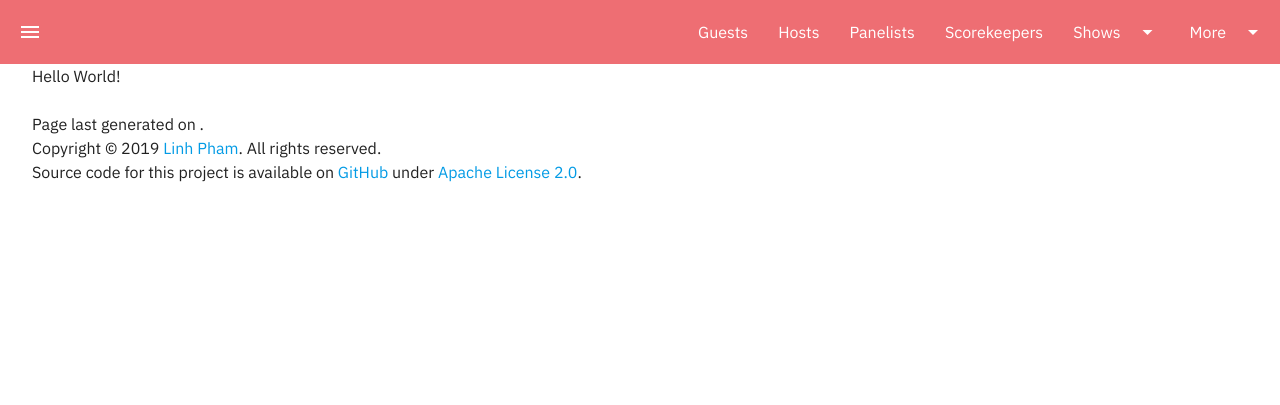
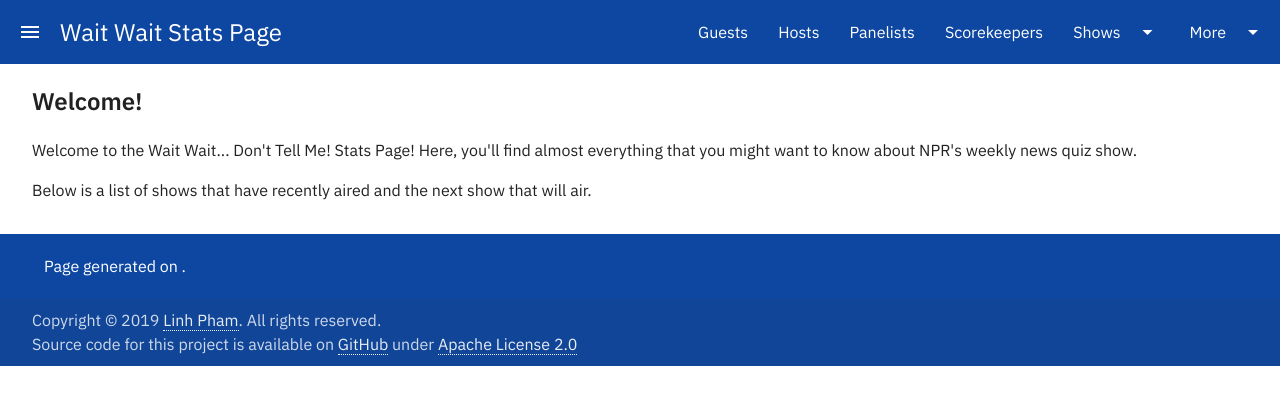
Before and after one commit to questionlp/stats.wwdt.me_archived, a Flask app: template templates/index.html in a window 1280 px wide. Shown: the top 405 px of the page. Run offline with Flask 2, Linux system fonts and the light colour scheme; the template is opened without the code that fills it, so the values that code supplies are empty; parts of the project's set-up code (start-up, migrations or seed data) failed here and were passed over.

Commit message:
Build out of shows views

```diff
--- a/app.py
+++ b/app.py
@@ -3,9 +3,9 @@
 # stats.wwdt.me is relased under the terms of the Apache License 2.0
 """Flask application startup file"""
 
-from datetime import datetime
+from datetime import date, datetime
+from dateutil import parser
 import json
-import os
 import pytz
 from typing import Optional, Text
 
@@ -57,6 +57,14 @@ def retrieve_show_years(reverse_order: bool = True):
         years.reverse()
 
     return years
+
+def date_string_to_date(date_string: Text):
+    try:
+        date = parser.parse(date_string)
+        return date
+    except:
+        return None
+
 #endregion
 
 #region Filters
@@ -71,8 +79,11 @@ def panelist_rank_format(rank: Text):
     }
     return rank_label[rank]
 
+@app.template_filter("pretty_jsonify")
+def pretty_jsonify(data):
+    return json.dumps(data, indent=2)
+
 #endregion
-
 
 #region Error Routes
 def error_500(error):
@@ -80,17 +91,20 @@ def error_500(error):
 
 #endregion
 
+#region General Redirect Routes
+@app.route("/location")
+def get_location():
+    return redirect(url_for("index"))
 
 #region Default Routes
 @app.route("/")
-@app.route("/guest")
-@app.route("/location")
-@app.route("/panelist")
-@app.route("/scorekeeper")
-@app.route("/show")
 def index():
+    database_connection.reconnect()
+    recent_shows = ww_show.details.retrieve_recent(database_connection)
+    recent_shows.reverse()
     return render_template("index.html",
                            show_years=retrieve_show_years(),
+                           shows=recent_shows,
                            ga_property_code=ga_property_code,
                            rendered_at=generate_date_time_stamp())
 
@@ -98,6 +112,10 @@ def index():
 
 
 #region Guest Routes
+@app.route("/guest")
+def get_guest():
+    return redirect(url_for("get_guests"), code=301)
+
 @app.route("/guests")
 def get_guests():
     database_connection.reconnect()
@@ -119,6 +137,10 @@ def get_guests_details(guest: Text):
 
 
 #region Host Routes
+@app.route("/host")
+def get_host():
+    return redirect(url_for("get_hosts"), code=301)
+
 @app.route("/hosts")
 def get_hosts():
     database_connection.reconnect()
@@ -140,6 +162,10 @@ def get_hosts_details(host: Text):
 
 
 #region Panelist Routes
+@app.route("/panelist")
+def get_panelist():
+    return redirect(url_for("get_panelists"), code=301)
+
 @app.route("/panelists")
 def get_panelists():
     database_connection.reconnect()
@@ -162,6 +188,10 @@ def get_panelists_details(panelist: Text):
 
 
 #region Scorekeeper Routes
+@app.route("/scorekeeper")
+def get_scorekeeper():
+    return redirect(url_for("get_scorekeepers"), code=301)
+
 @app.route("/scorekeepers")
 def get_scorekeepers():
     return
@@ -180,21 +210,82 @@ def get_scorekeepers_details(scorekeeper: Text):
 
 
 #region Show Routes
+@app.route("/show")
+def get_show():
+    return redirect(url_for("get_shows"), code=301)
+
 @app.route("/shows")
 def get_shows():
     return
 
 @app.route("/shows/<int:year>")
 def get_shows_year(year: int):
-    return
+    database_connection.reconnect()
+    date_year = date(year=year, month=1, day=1)
+    show_months = ww_show.info.retrieve_months_by_year(show_year=year,
+                                                       database_connection=database_connection)
+    months = []
+    for month in show_months:
+        months.append(date(year=year, month=month, day=1))
+
+    return render_template("shows/year.html",
+                           date_string_to_date=date_string_to_date,
+                           year=date_year,
+                           show_months=months,
+                           ga_property_code=ga_property_code,
+                           rendered_at=generate_date_time_stamp())
+
+@app.route("/shows/<string:show_date>")
+def get_shows_date(show_date: Text):
+    try:
+        parsed_date = parser.parse(show_date)
+        return redirect(url_for("get_shows_year_month_day",
+                                date_string_to_date=date_string_to_date,
+                                year=parsed_date.year,
+                                month=parsed_date.month,
+                                day=parsed_date.day,
+                                ), code=301)
+    except:
+        return redirect(url_for("index"))
 
 @app.route("/shows/<int:year>/<int:month>")
 def get_shows_year_month(year: int, month: int):
-    return
+    database_connection.reconnect()
+    year_month = date(year=year, month=month, day=1)
+    show_list = ww_show.details.retrieve_by_year_month(show_year=year,
+                                                       show_month=month,
+                                                       database_connection=database_connection)
+    if not show_list:
+        return redirect(url_for("index"))
+
+    return render_template("shows/year_month.html",
+                           date_string_to_date=date_string_to_date,
+                           show_years=retrieve_show_years(),
+                           year_month=year_month,
+                           shows=show_list,
+                           ga_property_code=ga_property_code,
+                           rendered_at=generate_date_time_stamp())
 
 @app.route("/shows/<int:year>/<int:month>/<int:day>")
 def get_shows_year_month_day(year: int, month: int, day: int):
-    return
+    database_connection.reconnect()
+    show_list = []
+    today = date(year=year, month=month, day=day)
+    details = ww_show.details.retrieve_by_date(show_year=year,
+                                               show_month=month,
+                                               show_day=day,
+                                               database_connection=database_connection)
+    if not details:
+        return redirect(url_for("index"))
+
+    show_list.append(details)
+    return render_template("shows/single.html",
+                           date_string_to_date=date_string_to_date,
+                           show_years=retrieve_show_years(),
+                           today=today,
+                           shows=show_list,
+                           ga_property_code=ga_property_code,
+                           rendered_at=generate_date_time_stamp())
 
 @app.route("/shows/<int:year>/all")
 def get_shows_year_all(year: int):
--- a/static/css/style.css
+++ b/static/css/style.css
@@ -1,59 +1,38 @@
 @media all {
-    html, button, input, select, textarea {
-        font-family: "IBM Plex Sans", -apple-system, BlinkMacSystemFont, "Segoe UI", sans-serif;
-        font-size: initial;
-    }
-
-    pre, code {
-        font-family: "IBM Plex Mono", "Consolas", "Monaco", monospace;
-    }
-
-    nav a.sidenav-trigger {
-        display: initial;
-    }
-
-    .sidenav ul#sidenav-show-years {
-        margin-left: 1rem;
-    }
-
-    .sidenav li>a {
-        font-size: initial;
-        font-weight: initial;
-    }
-
-    .dropdown-content {
-        border: 2px solid rgba(0, 0, 0, 0.1);
-    }
-
-    .dropdown-content li>a, .dropdown-content li>span {
-        color: initial;
-    }
-
-    h1 {
-        font-size: 1.5rem;
-        font-weight: 700;
-    }
-
-    h2 {
-        font-size: 1.25rem;
-        font-weight: 700;
-        margin: 1.5rem 0 1rem;
-    }
-
-    .container {
-        max-width: initial;
-        width: 95%;
-    }
-
-    footer {
-        margin-top: 1.5rem;
-    }
+    html, button, input, select, textarea { font-family: "IBM Plex Sans", -apple-system, BlinkMacSystemFont, "Segoe UI", sans-serif; font-size: initial; }
+    main a { color: #0d47a1;}
+    pre, code { font-family: "IBM Plex Mono", "Consolas", "Monaco", monospace; }
+    nav a.sidenav-trigger { display: initial; }
+    nav .brand-logo { font-size: 1.5rem; }
+    .sidenav ul#sidenav-show-years { margin-left: 1rem; }
+    .sidenav li>a { font-size: initial; font-weight: initial; }
+    .dropdown-content { border: 2px solid rgba(0, 0, 0, 0.1); }
+    .dropdown-content li>a, .dropdown-content li>span { color: initial; }
+    h1 { font-size: 1.5rem; font-weight: 600; margin: 1.5rem 0 1.5rem 0; }
+    h2 { font-size: 1.25rem; font-weight: 600; margin: 1.25rem 0 1.25rem 0; }
+    .container { max-width: initial; width: 95%; }
+    ul.panelist-list, ul.guest-list { line-height: 1.75; list-style: none; margin: 0; padding: 0; }
+    div.show-breadcrumb { margin: 1rem 0; }
+    div.label { border-bottom: 1px solid rgba(0, 0, 0, 0.25); font-weight: 600; }
+    div.show-block { border-left: 4px solid rgba(0, 0, 0, 0.25); margin: 1rem 0 2.25rem; }
+    div.show-block a { border-bottom: 1px dotted; }
+    div.show-block a:after { content: " \2192"; }
+    .show-description, .show-notes { white-space: pre-line; }
+    .data-tbd, .data-na { font-style: italic; }
+    footer { margin-top: 2rem; }
+    footer a { border-bottom: 1px dotted; color: rgba(255,255,255,0.9); }
 }
 
-/*
-@media only screen and (min-width: 993px) {
-    nav a.sidenav-trigger {
-        display: initial;
-    }
+@media only screen and (max-width: 600px) {
+    nav .brand-logo { font-size: 1.0rem; font-weight: 500; left: 45%; transform: translateX(-40%); }
+    .col.s12 { margin-top: 0.5rem; margin-bottom: 0.5rem; }
+    div.show-block { border-left: 2px solid rgba(0, 0, 0, 0.25); }
+    ul.panelist-list, ul.guest-list { line-height: 2; }
 }
-*/
+
+@media only print {
+    html { margin: 1rem; }
+    nav, div.sidenav { display: none; visibility: hidden; }
+    div.label, div.show-block { border: none; }
+    div.show-block { margin-left: 1.5rem; }
+}
--- a/templates/base.html
+++ b/templates/base.html
@@ -3,7 +3,6 @@
 <head>
     <title>{% block title %}{% endblock %} | Wait Wait Don't Tell Me! Reports</title>
     {% include "core/head.html" with context %}
-    <link rel="stylesheet" href="{{ url_for('static', filename='css/') }}{% block css %}{% endblock %}">
 
     {% if ga_property_code %}
     <!-- Global site tag (gtag.js) - Google Analytics -->
--- a/templates/core/footer.html
+++ b/templates/core/footer.html
@@ -1,8 +1,16 @@
-<footer>
+<footer class="page-footer blue darken-4">
     <div class="container">
-        <div id="timestamp">Page last generated on {{ rendered_at }}.</div>
-        <div id="copyright">Copyright &copy; 2019 <a href="http://linhpham.org/">Linh Pham</a>. All rights reserved.</div>
-        <div id="source">Source code for this project is available on <a href="https://github.com/questionlp/stats.wwdt.me">GitHub</a>
-        under <a href="https://www.apache.org/licenses/LICENSE-2.0">Apache License 2.0</a>.</div>
+        <div class="row">
+            <div class="col s12">Page generated on {{ rendered_at }}.</div>
+        </div>
+    </div>
+    <div class="footer-copyright">
+        <div class="container">
+            <div>Copyright &copy; 2019 <a href="http://linhpham.org/">Linh Pham</a>. All rights reserved.</div>
+            <div>Source code for this project is available on
+            <a href="https://github.com/questionlp/stats.wwdt.me">GitHub</a>
+            under <a href="https://www.apache.org/licenses/LICENSE-2.0">Apache
+            License 2.0</a></div>
+        </div>
     </div>
 </footer>
--- a/templates/core/nav.html
+++ b/templates/core/nav.html
@@ -1,9 +1,11 @@
 <!-- Start Navigation -->
-<nav class="z-depth-0">
+<nav class="blue darken-4 z-depth-0">
     <div class="nav-wrapper">
         <a href="#" data-target="slide-out" class="sidenav-trigger">
             <i class="material-icons">menu</i>
         </a>
+
+        <a href="{{ url_for('index') }}" class="brand-logo">Wait Wait Stats Page</a>
 
         <ul id="dropdown-shows" class="dropdown-content z-depth-0">
             {% for year in show_years %}
--- a/templates/index.html
+++ b/templates/index.html
@@ -4,5 +4,17 @@
 {% block header_title %}Wait Wait... Don't Tell Me! Stats Page{% endblock %}
 
 {% block content %}
-Hello World!
+<h1>Welcome!</h1>
+<p>
+    Welcome to the Wait Wait... Don't Tell Me! Stats Page! Here, you'll find
+    almost everything that you might want to know about NPR's weekly news
+    quiz show.
+</p>
+
+<p>
+    Below is a list of shows that have recently aired and the next show that
+    will air.
+</p>
+
+{% include "shows/multi.html" %}
 {% endblock %}
--- /dev/null
+++ b/templates/shows/multi.html
@@ -0,0 +1,124 @@
+{% for show in shows %}
+{% set show_date = date_string_to_date(show.date) %}
+<h2><a href="{{ url_for('get_shows_year_month_day', year=show_date.year, month=show_date.month, day=show_date.day) }}">{{ show.date }}</a></h2>
+
+<div class="show-block">
+<div class="row">
+    <div class="col s12">
+        <div class="label">Location</div>
+        {% if show.location.venue %}
+            {{ show.location.venue }}
+            {% if show.location.city and show.location.state %}
+                ({{ show.location.city }}, {{ show.location.state }})
+            {% endif %}
+        {% else %}
+            <span class="data-tbd">TBD</span>
+        {% endif %}
+    </div>
+</div>
+
+<div class="row">
+    <div class="col s12 m6">
+        <div class="label">Host</div>
+        {% if show.host.slug != "tbd" %}
+            <a href="{{ url_for('get_hosts_details', host=show.host.slug) }}">{{ show.host.name}}</a>
+        {% else %}
+            <span class="data-tbd">TBD</span>
+        {% endif %}
+    </div>
+    <div class="col s12 m6">
+        <div class="label">Scorekeeper</div>
+        {% if show.scorekeeper.slug != "tbd" %}
+            <a href="{{ url_for('get_scorekeepers_details', scorekeeper=show.scorekeeper.slug) }}">{{ show.scorekeeper.name }}</a>
+        {% else %}
+            <span class="data-tbd">TBD</span>
+        {% endif %}
+    </div>
+</div>
+
+<div class="row">
+    <div class="col s12 m6">
+        <div class="label">Panelists</div>
+        {% if show.panelists %}
+            <ul class="panelist-list">
+            {% for panelist in show.panelists %}
+                <li>
+                    {{ "%s:"|format(panelist.rank|rankify) if panelist.rank }}
+                    {% if panelist.score %}
+                        <a href="{{ url_for('get_panelists_details', panelist=panelist.slug) }}">{{ panelist.name }}</a> {{ panelist.score }}
+                        {% if panelist.lightning_round_start and panelist.lightning_round_correct %}
+                            ({{ panelist.lightning_round_start}} / {{ panelist.lightning_round_correct}})
+                        {% endif %}
+                    {% else %}
+                        <a href="{{ url_for('get_panelists_details', panelist=panelist.slug) }}">{{ panelist.name }}</a>
+                    {% endif %}
+                </li>
+            {% endfor %}
+            </ul>
+        {% else %}
+            <span class="data-na">N/A</span>
+        {% endif %}
+    </div>
+
+    <div class="col s12 m6">
+        <div class="label">Guests</div>
+        {% if show.guests %}
+            <ul class="guest-list">
+                {% for guest in show.guests %}
+                <li>
+                    <a href="{{ url_for('get_guests_details', guest=guest.slug) }}">{{ guest.name }}</a>
+                    {{ "%s"|format(guest.score) if guest.score }}
+                    {{ "*" if guest.score_exception }}
+                </li>
+                {% endfor %}
+            </ul>
+        {% else %}
+            <span class="data-na">N/A</span>
+        {% endif %}
+    </div>
+</div>
+
+{% if show.bluff.chosen_panelist or show.bluff.correct_panelist %}
+<div class="row">
+    <div class="col s12">
+        <div class="label">Bluff</div>
+    </div>
+    <div class="col s12 m6">
+        Chosen:
+        {% if show.bluff.chosen_panelist %}
+            <a href="{{ url_for('get_panelists_details', panelist=show.bluff.chosen_panelist.slug) }}">{{ show.bluff.chosen_panelist.name }}</a>
+        {% else %}
+            <span class="data-na">N/A</span>
+        {% endif %}
+    </div>
+    <div class="col s12 m6">
+        Correct:
+        {% if show.bluff.correct_panelist %}
+            <a href="{{ url_for('get_panelists_details', panelist=show.bluff.correct_panelist.slug) }}">{{ show.bluff.correct_panelist.name }}</a>
+        {% else %}
+            <span class="data-na">N/A</span>
+        {% endif %}
+    </div>
+</div>
+{% endif %}
+
+{% if show.description %}
+<div class="row">
+    <div class="col s12">
+        <div class="label">Description</div>
+        <div class="show-description">{{ show.description }}</div>
+    </div>
+</div>
+{% endif %}
+
+{% if show.notes %}
+<div class="row">
+    <div class="col s12">
+        <div class="label">Notes</div>
+        <div class="show-notes">{{ show.notes }}</div>
+    </div>
+</div>
+{% endif %}
+
+</div>
+{% endfor %}
```
Also changed, not shown: templates/shows/single.html (added, +16 -0 lines), templates/shows/year.html (added, +30 -0 lines), templates/shows/year_month.html (added, +15 -0 lines), templates/shows/index.html (deleted).
